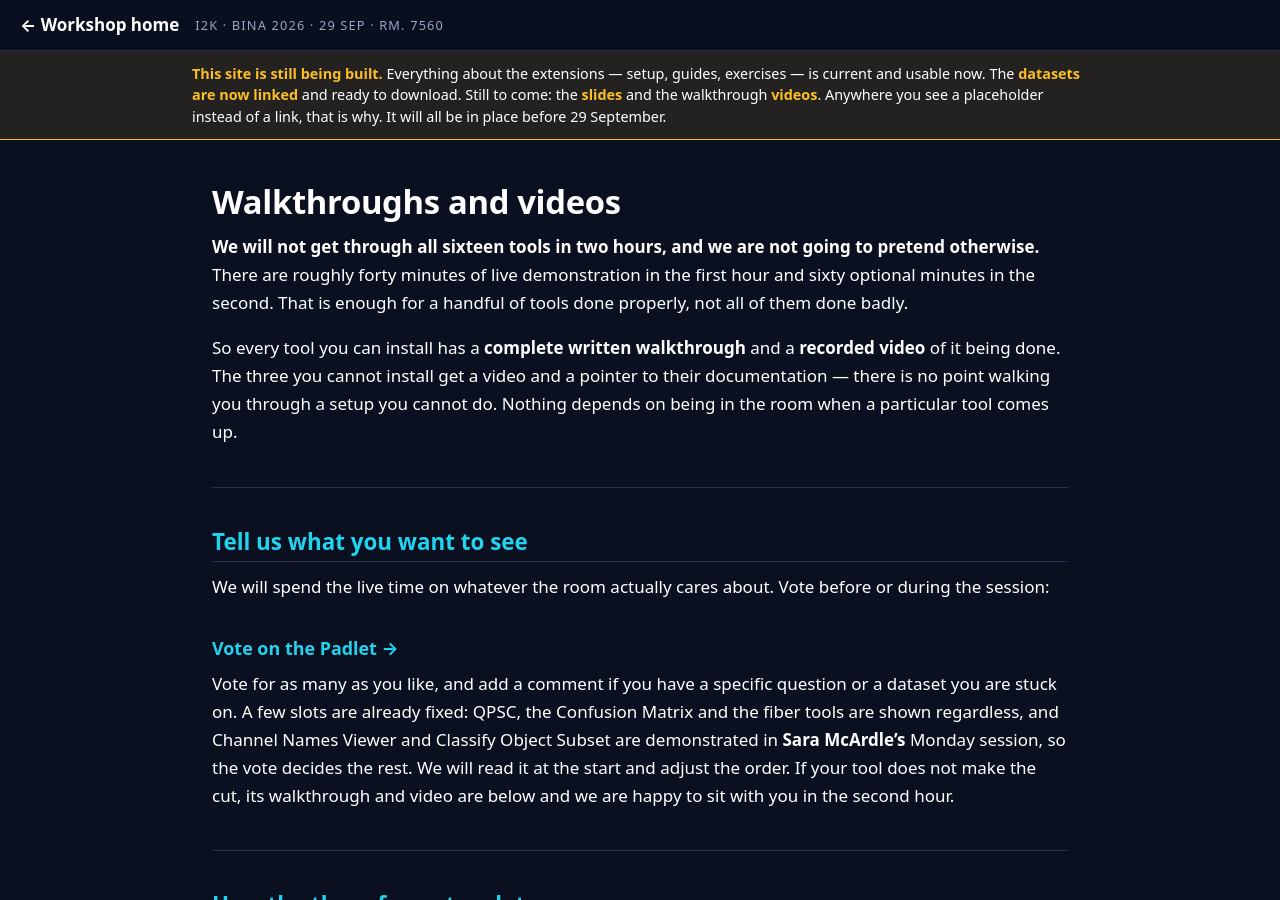
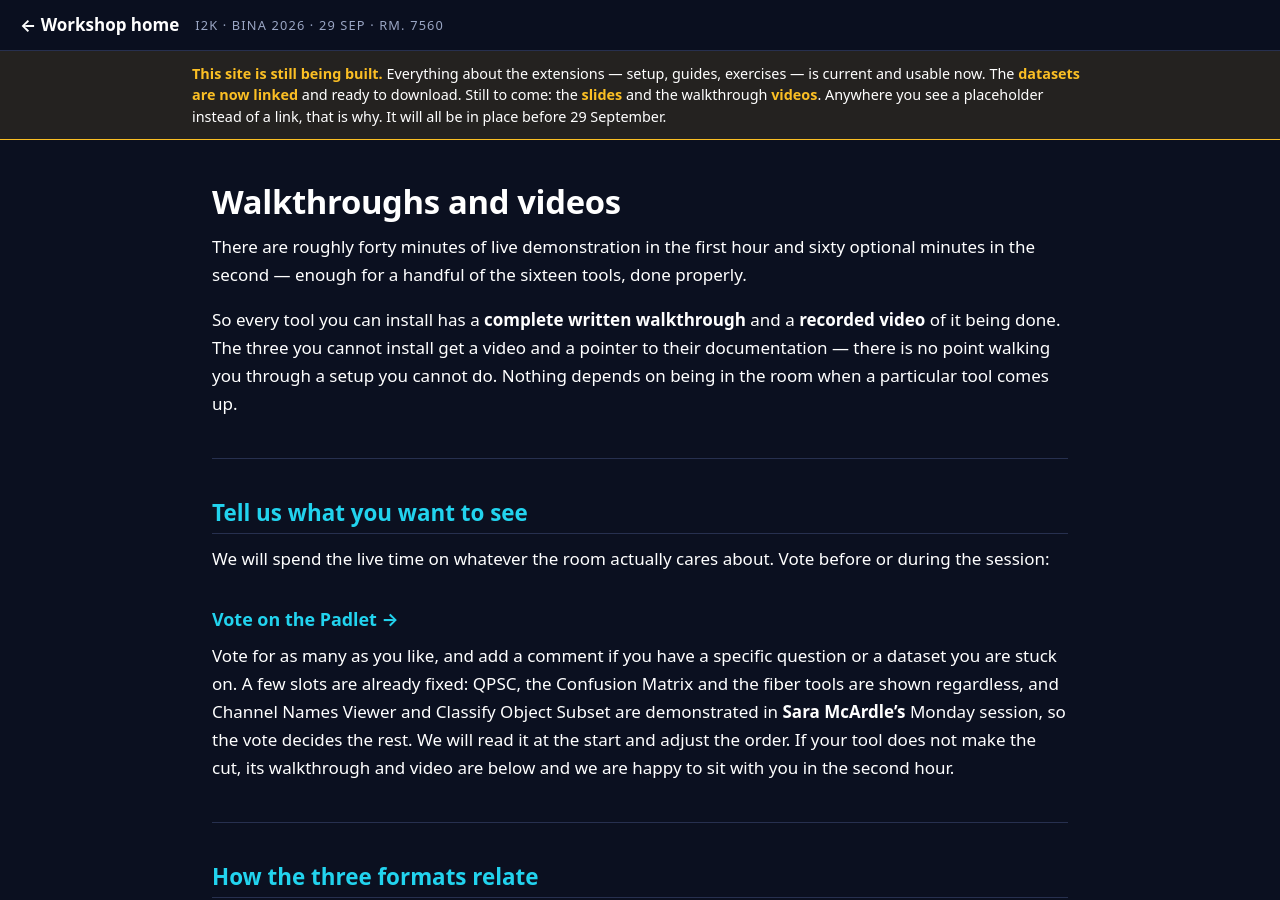
Before and after one commit to MichaelSNelson/BINA-I2K-2026-QuPath-Extensions, a Jekyll site: the page built from docs/walkthroughs.md, in a window 1280 px wide and 900 px high. Built offline with Jekyll 4.4.1, drawn with Linux system fonts in a browser that asks for light colours; some of the changed text lies outside the part shown.

Commit message:
Cut the lines explaining what these pages do not contain
'There is no minute-by-minute running order', 'we are not going to pretend
otherwise', 'a menu rather than a queue'. People open the schedule for the
plan; telling them which kind of plan it is not spends their attention
without giving them anything.

Same pattern as the emphasis-by-assertion lines removed earlier: the
sentence defends the page instead of informing the reader.

Claude-Session: https://claude.ai/code/session_01KwiACUr5MacuDvqp74c96o

```diff
--- a/docs/walkthroughs.md
+++ b/docs/walkthroughs.md
@@ -5,10 +5,8 @@ title: Walkthroughs and videos - every tool, whether or not we reach it
 
 # Walkthroughs and videos
 
-**We will not get through all sixteen tools in two hours, and we are not going to pretend
-otherwise.** There are roughly forty minutes of live demonstration in the first hour and sixty
-optional minutes in the second. That is enough for a handful of tools done properly, not all of
-them done badly.
+There are roughly forty minutes of live demonstration in the first hour and sixty optional
+minutes in the second — enough for a handful of the sixteen tools, done properly.
 
 So every tool you can install has a **complete written walkthrough** and a **recorded video**
 of it being done. The three you cannot install get a video and a pointer to their
@@ -94,8 +92,8 @@ tools you want share a name, that is one download, not two. Each is linked here
 | Dialog Position Manager | [Guide](12-dialog-position-manager.md){: .g-todo} | %%VIDEO_DIALOG_POSITION_MANAGER%% | *none needed* |
 | Tiles to Pyramid | [Guide](13-tiles-to-pyramid.md){: .g-wip} | %%VIDEO_TILES_TO_PYRAMID%% | *not ready yet* |
 
-The second hour is a menu rather than a queue: take whichever of these you came for. The
-[extension index](extensions.md) groups them into four tracks.
+Take whichever of these you came for. The [extension index](extensions.md) groups them into
+four tracks.
 
 ## Presented tools
 
--- a/index.html
+++ b/index.html
@@ -157,7 +157,7 @@ footer{border-top:1px solid var(--hair); margin-top:2rem; padding:1.6rem 0 4rem;
     <a class="card hero" href="docs/schedule.html">
       <div class="k">Plan</div>
       <h3>Schedule</h3>
-      <p>Time, room, and what the two hours are. Short &mdash; there is no minute-by-minute plan.</p>
+      <p>Time, room, and what the two hours are.</p>
     </a>
   </div>
 </section>
```
Also changed, not shown: docs/schedule.md (+2 -2 lines).
